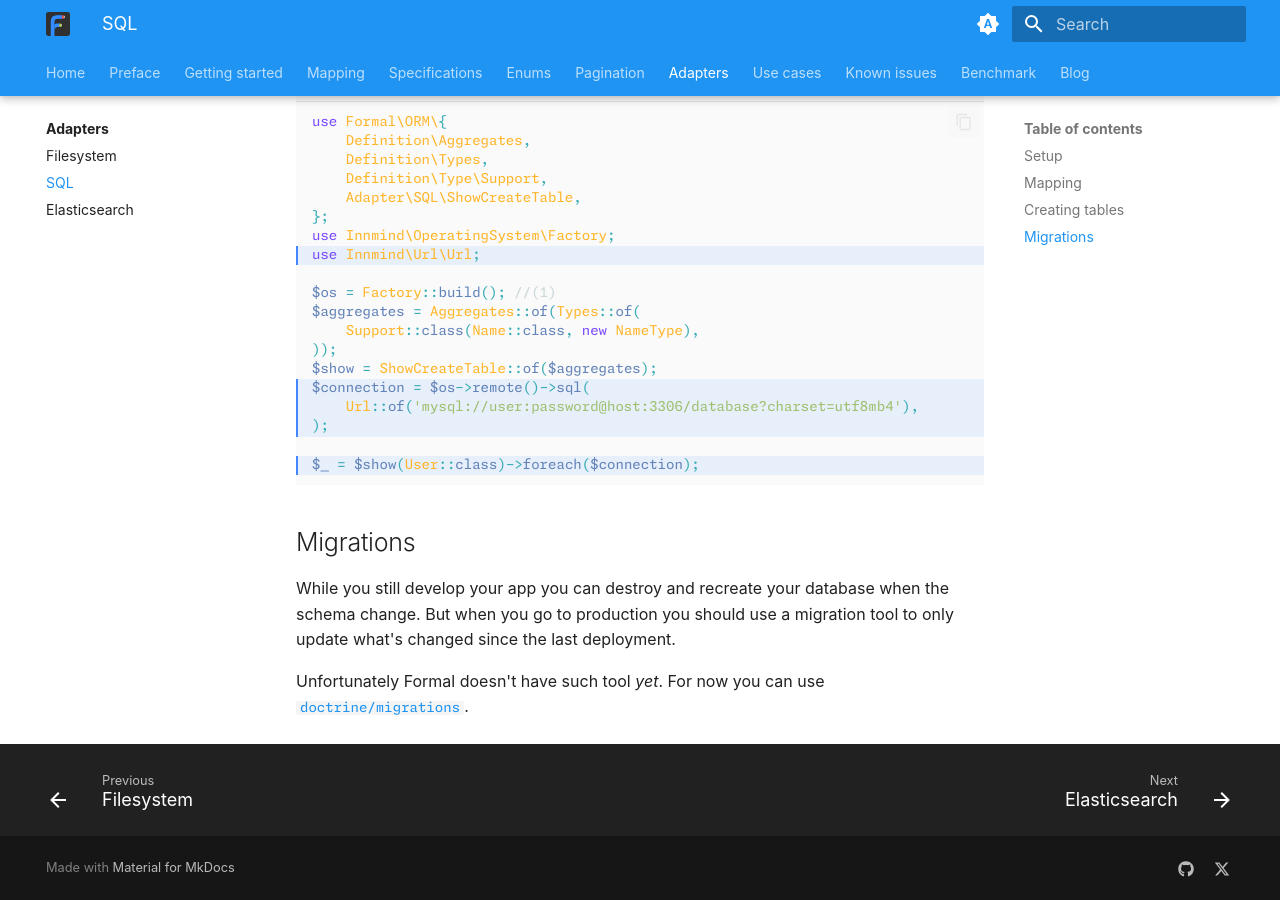
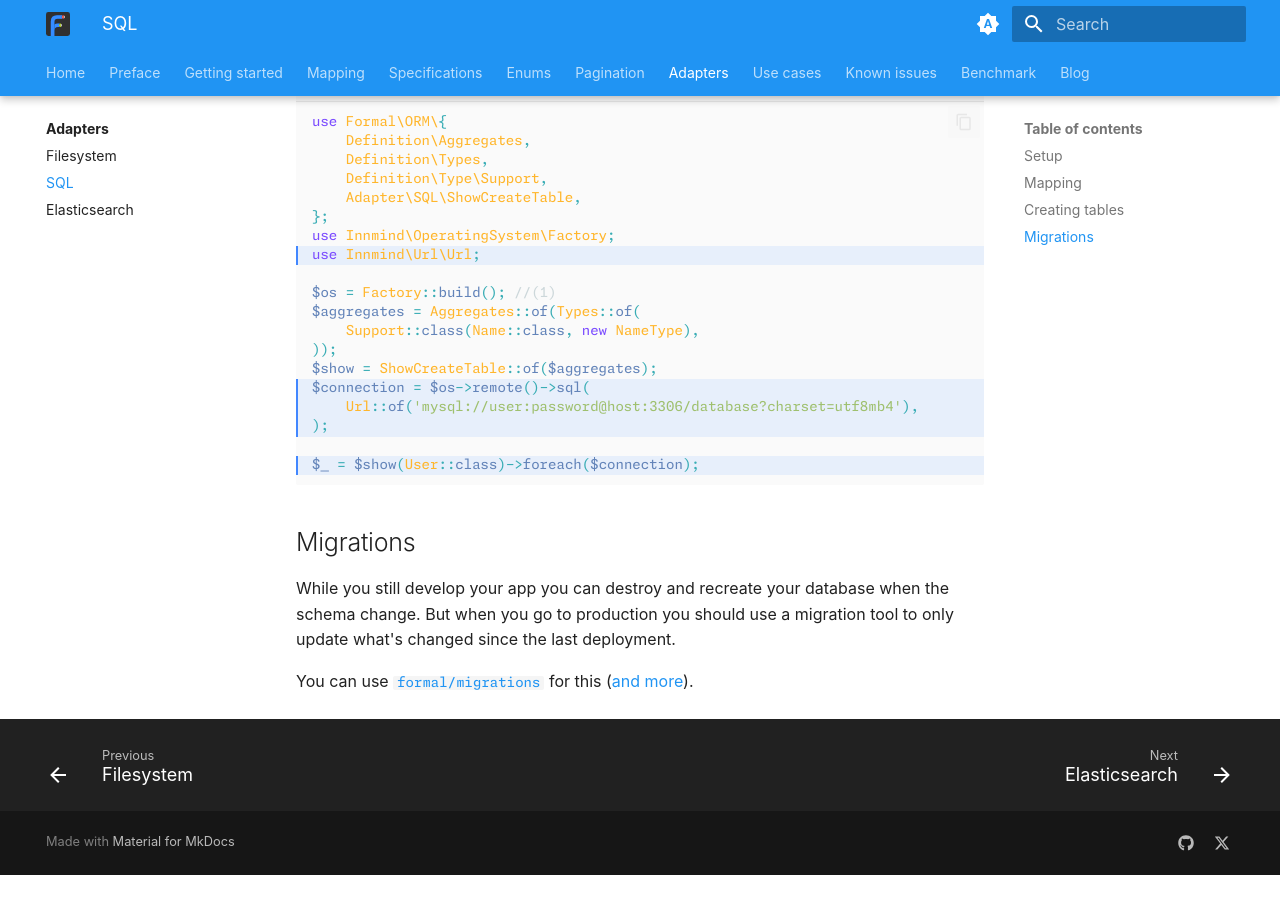
Before and after one commit to formal-php/orm, an MkDocs documentation site: the page built from documentation/adapters/sql.md, in a window 1280 px wide and 900 px high, scrolled down 2215 px. Built offline with MkDocs 1.6.1 and Material for MkDocs 9.7.7, drawn with Linux system fonts in a browser that asks for light colours; plug-ins that fetch from the network failed and are left out; after the commit the page ends 3090 px from its top, so only the background shows below that.

Commit message:
reference formal migrations instead of doctrine

```diff
--- a/documentation/adapters/sql.md
+++ b/documentation/adapters/sql.md
@@ -141,4 +141,4 @@ $_ = $show(User::class)->foreach($connection);
 
 While you still develop your app you can destroy and recreate your database when the schema change. But when you go to production you should use a migration tool to only update what's changed since the last deployment.
 
-Unfortunately Formal doesn't have such tool _yet_. For now you can use [`doctrine/migrations`](https://packagist.org/packages/doctrine/migrations).
+You can use [`formal/migrations`](https://formal-php.github.io/migrations/) for this ([and more](https://formal-php.github.io/migrations/commands/)).
```
